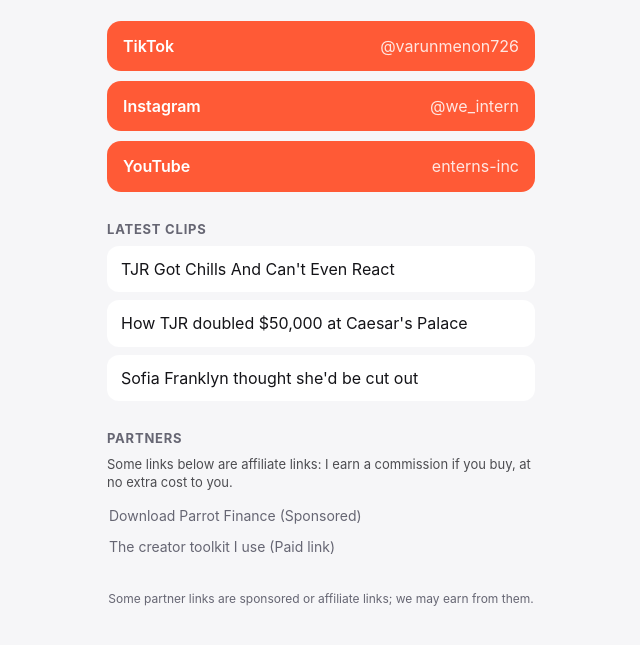
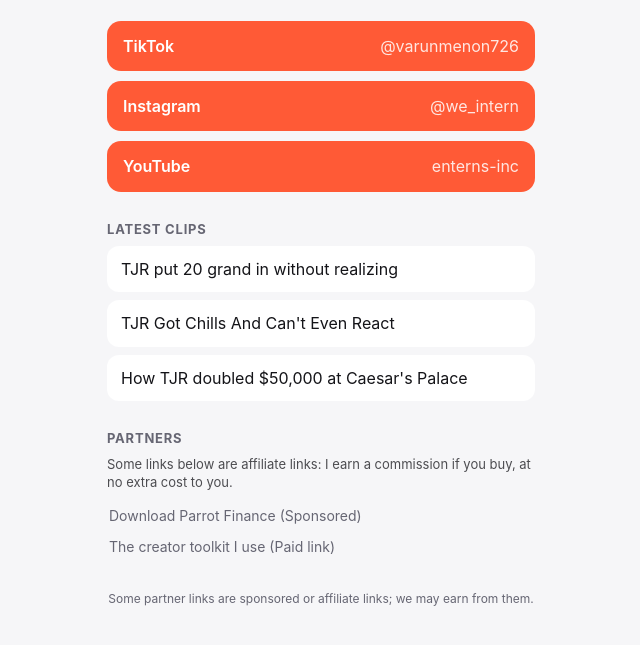
Before and after one commit to vm-blip/links, a plain HTML site: page index.html in a window 1280 px wide. Shown: the part 123-768 px from the top of the page, without its empty margins (319-959 px from the left). Drawn offline with Linux system fonts and the light colour scheme.

Commit message:
Update links 2026-11-14T16:10:00.257Z

```diff
--- a/index.html
+++ b/index.html
@@ -15,9 +15,9 @@ footer{color:var(--mut);font-size:12px;text-align:center;margin-top:28px}
 <a class="f" href="https://www.instagram.com/we_intern/" rel="noopener">Instagram<span>@we_intern</span></a>
 <a class="f" href="https://www.youtube.com/channel/UC98jlC7S3KTPB-LiTdwJEuA" rel="noopener">YouTube<span>enterns-inc</span></a>
 <h2>Latest clips</h2>
+<a class="c" href="https://www.instagram.com/we_intern/reel/DfugtmugEls/" rel="noopener">TJR put 20 grand in without realizing</a>
 <a class="c" href="https://www.instagram.com/we_intern/reel/DfuC04ZgBWN/" rel="noopener">TJR Got Chills And Can't Even React</a>
 <a class="c" href="https://www.instagram.com/we_intern/reel/DftZLJ0A0mU/" rel="noopener">How TJR doubled $50,000 at Caesar's Palace</a>
-<a class="c" href="https://www.instagram.com/we_intern/reel/DfqHAh3gK5J/" rel="noopener">Sofia Franklyn thought she'd be cut out</a>
 <h2>Partners</h2>
 <p style="font-size:13px;opacity:.75;margin:0 0 8px">Some links below are affiliate links: I earn a commission if you buy, at no extra cost to you.</p>
 <a class="p" href="https://linkly.link/31Mhq" rel="noopener">Download Parrot Finance (Sponsored)</a>
```
